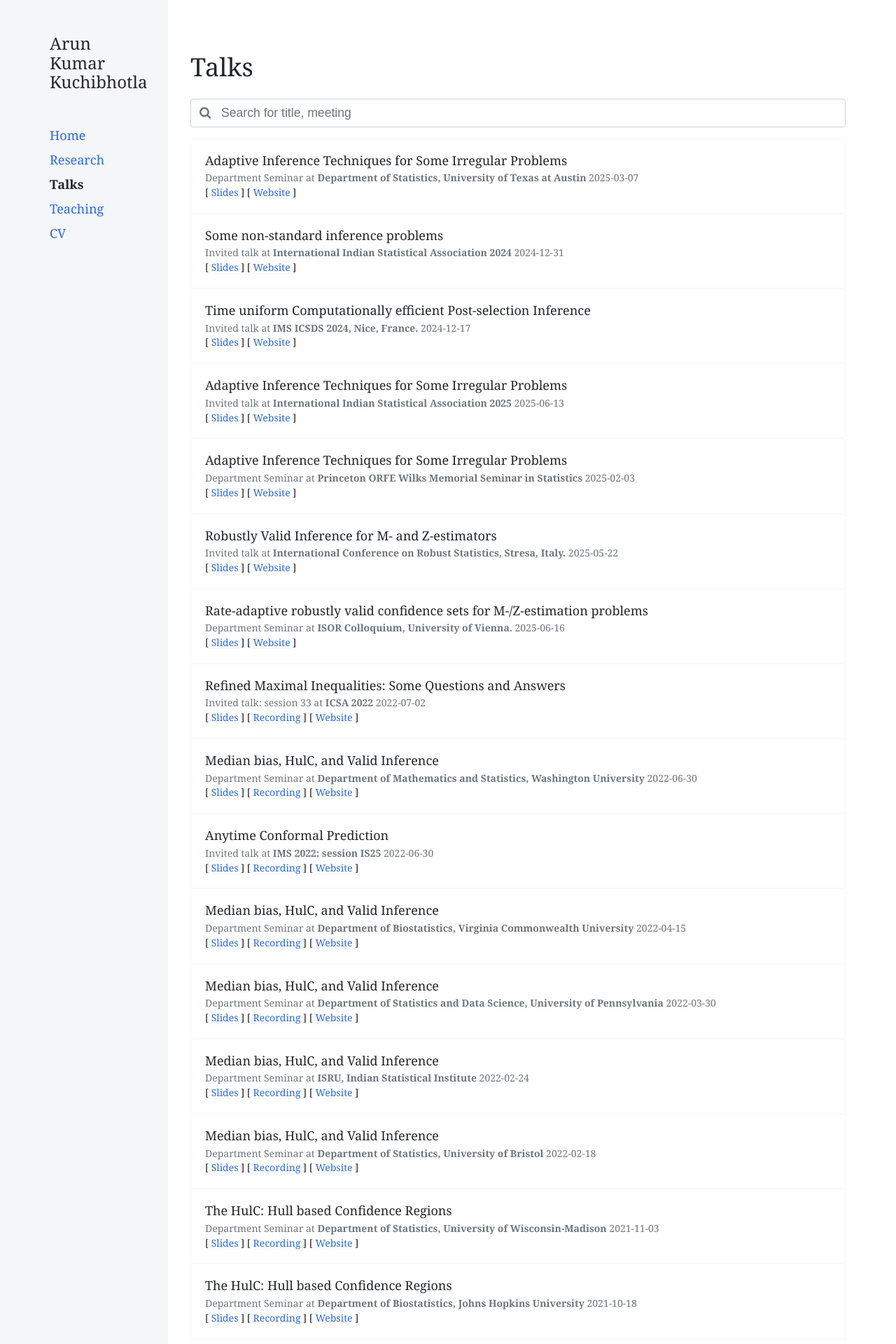
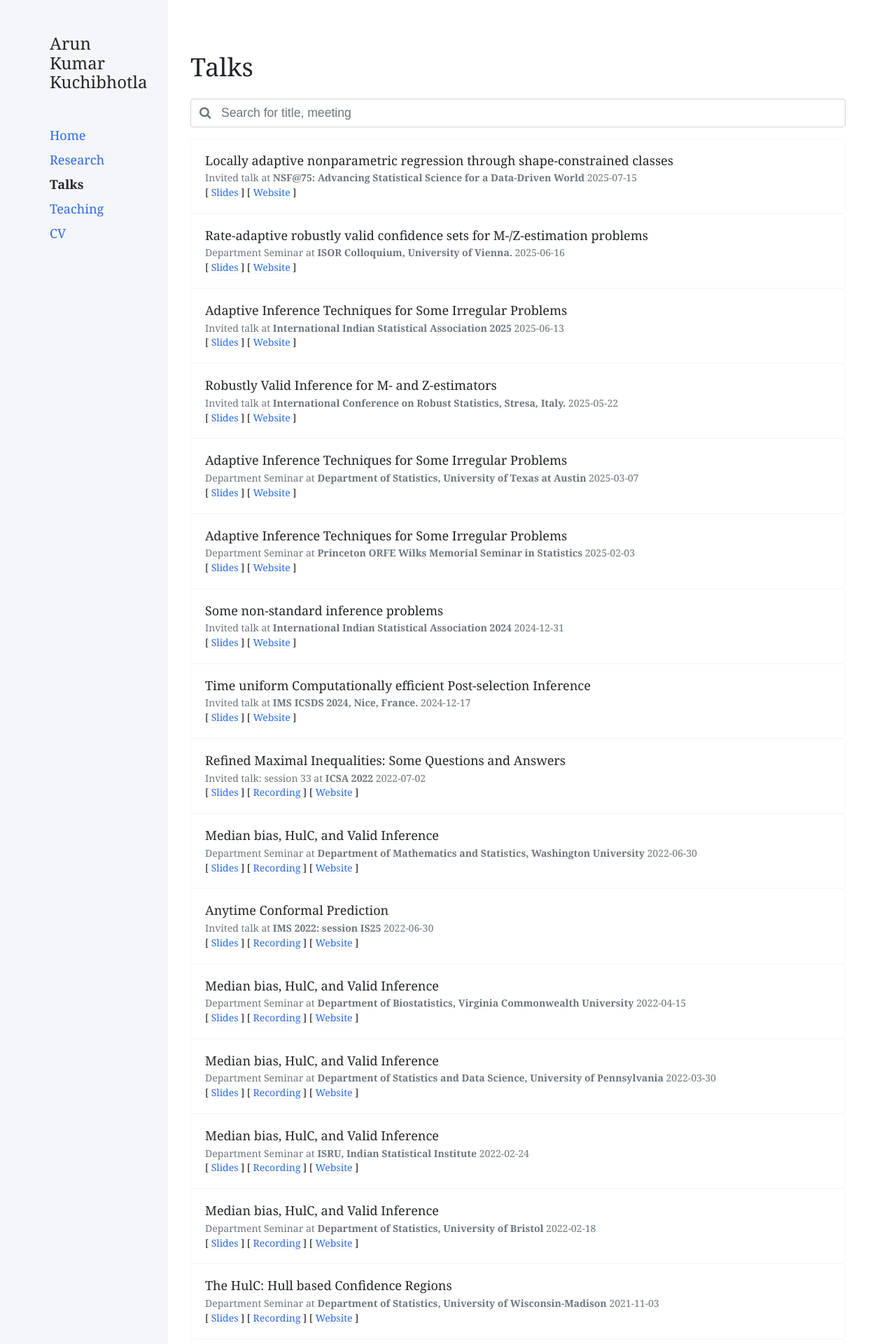
Before and after one commit to Arun-Kuchibhotla/Arun-Kuchibhotla.github.io, a Jekyll site: the page built from docs/talk.md, in a window 1280 px wide. Shown: the top 1920 px of the page at 70% size. Built offline with Jekyll 4.4.1, drawn with Linux system fonts in a browser that asks for light colours; nearby versions of some CDN libraries.

Commit message:
Update talk.json

```diff
--- a/_data/talk.json
+++ b/_data/talk.json
@@ -1,6 +1,15 @@
 [
 	{
-    "id": 29,
+		"id": 36,
+		"title": "Locally adaptive nonparametric regression through shape-constrained classes",
+		"type": "Invited talk",
+		"time": 2025-07-15,
+		"pdf_link": "NSF75_talk_2025.pdf",
+		"meeting": "NSF@75: Advancing Statistical Science for a Data‑Driven World",
+		"url": "https://instats.org/seminar/nsfa75-advancing-statistical-science-for"
+	},
+	{
+    "id": 35,
 	"title": "Rate-adaptive robustly valid confidence sets for M-/Z-estimation problems",
     "type": "Department Seminar",
     "time": 2025-06-16,
@@ -9,7 +18,7 @@
     "url": "https://ucrisportal.univie.ac.at/en/activities/isor-colloquium-71"
   },
   {
-    "id": 30,
+    "id": 33,
 	"title": "Robustly Valid Inference for M- and Z-estimators",
     "type": "Invited talk",
     "time": 2025-05-22,
@@ -27,7 +36,7 @@
     "url": "https://orfe.princeton.edu/events/2025/arun-kumar-kuchibhotla-carnegie-mellon-university"
   },
   {
-    "id": 32,
+    "id": 34,
 	"title": "Adaptive Inference Techniques for Some Irregular Problems",
     "type": "Invited talk",
     "time": 2025-06-13,
@@ -36,7 +45,7 @@
     "url": "https://www.intindstat.org/conference2025/index"
   },
   {
-    "id": 33,
+    "id": 29,
 	"title": "Time uniform Computationally efficient Post-selection Inference",
     "type": "Invited talk",
     "time": 2024-12-17,
@@ -45,7 +54,7 @@
     "url": "https://sites.google.com/view/ims-icsds2024/home"
   },
   {
-    "id": 34,
+    "id": 30,
 	"title": "Some non-standard inference problems",
     "type": "Invited talk",
     "time": 2024-12-31,
@@ -54,7 +63,7 @@
     "url": "https://www.intindstat.org/conference2024/index"
   },
 	{
-    "id": 36,
+    "id": 32,
 	"title": "Adaptive Inference Techniques for Some Irregular Problems",
     "type": "Department Seminar",
     "time": 2025-03-07,
```
